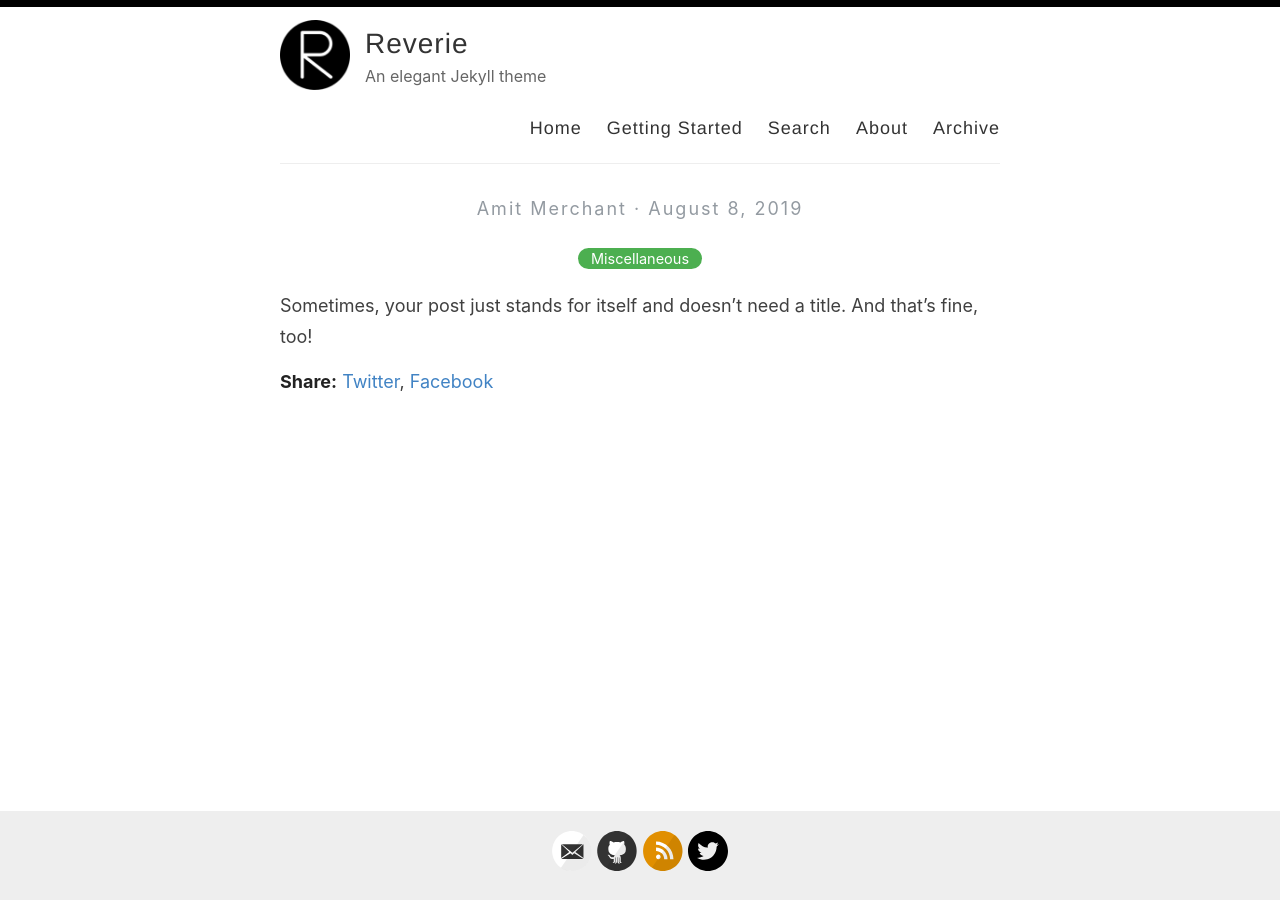
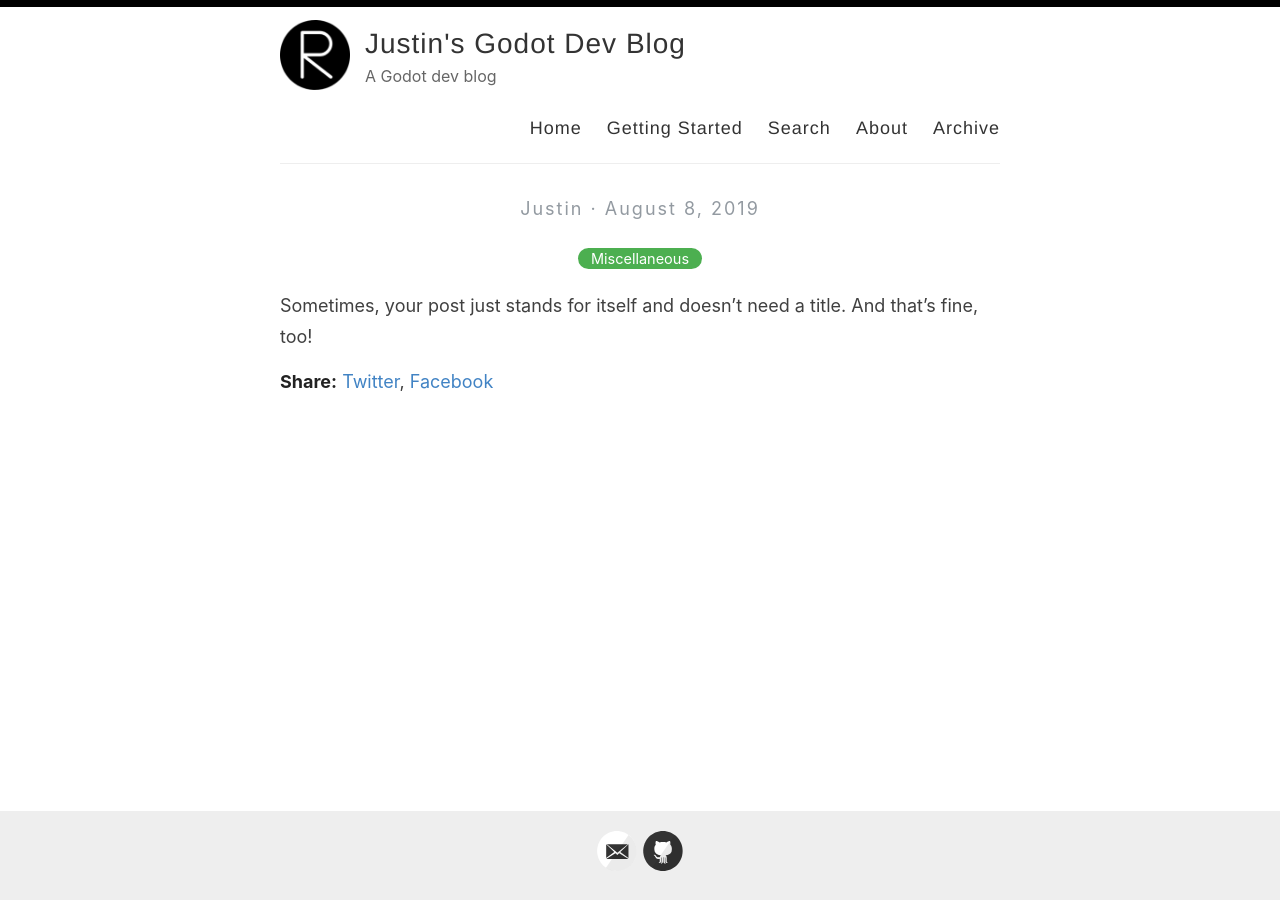
Before and after one commit to winkensjw/devblog, a Jekyll site: the page built from _posts/2019-08-08-no-title-posts.md, in a window 1280 px wide. Built offline with Jekyll 4.4.1, drawn with Linux system fonts in a browser that asks for light colours.

Commit message:
Initial Commit

```diff
--- a/_config.yml
+++ b/_config.yml
@@ -3,13 +3,13 @@
 #
 
 # Name of your site (displayed in the header)
-name: Reverie
+name: Justin's Godot Dev Blog
 
 # Name of the author
-author: Amit Merchant
+author: Justin
 
 # Short bio or description (displayed in the header)
-description: An elegant Jekyll theme
+description: A Godot dev blog
 
 # URL of your avatar or profile pic (you could use your GitHub profile pic)
 avatar: /images/reverie.png
@@ -21,15 +21,15 @@ avatar: /images/reverie.png
 # Includes an icon in the footer for each username you enter
 footer-links:
   dribbble:
-  email: amit.d.merchant@gmail.com
+  email: fixme@jwi
   facebook:
   flickr:
-  github: amitmerchant1990/reverie
+  github: winkensjw
   instagram:
   linkedin:
   pinterest:
-  rss: rss
-  twitter: amit_merchant
+  rss:
+  twitter:
   stackoverflow:
   youtube: # channel/<your_long_string> or user/<user-name>
   googleplus: # anything in your profile username that comes after plus.google.com/
@@ -41,21 +41,21 @@ footer-links:
 disqus:
 
 # Enter your Google Analytics web tracking code (e.g. UA-2110908-2) to activate tracking
-google_analytics: UA-43339302-11
+google_analytics:
 
 # For newer "GA4" analytics, use the following instead of the "UA" entry above
 #google_analytics_ga4: G-GABC1DEFG
 
 # Your website URL (e.g. http://amitmerchant1990.github.io or http://www.amitmerchant.com)
 # Used for Sitemap.xml and your RSS feed
-url: http://www.amitmerchant.com/reverie
-enforce_ssl: https://www.amitmerchant.com/reverie
+url:
+enforce_ssl:
 
 # If you're hosting your site at a Project repository on GitHub pages
 # (http://yourusername.github.io/repository-name)
 # and NOT your User repository (http://yourusername.github.io)
 # then add in the baseurl here, like this: "/repository-name"
-baseurl: "/reverie"
+baseurl: "/godot-devblog"
 
 #
 # !! You don't need to change any of the configuration flags below !!
```
Also changed, not shown: README.md.
